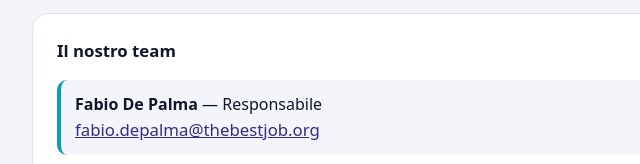
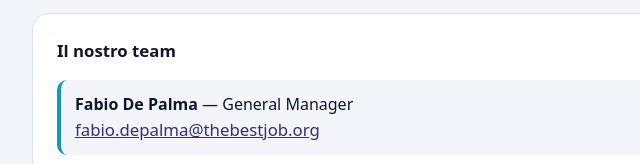
Before and after one commit to stefanosupernet-sudo/the-best-job, a plain HTML site: page contatti/index.html in a window 1280 px wide. Shown: the part 908-1072 px from the top of the page, 268-908 px from the left. Drawn offline with Linux system fonts and the light colour scheme.

Commit message:
Fabio De Palma: Responsabile → General Manager on contatti page

```diff
--- a/contatti/index.html
+++ b/contatti/index.html
@@ -91,7 +91,7 @@
     <div class="card" id="team">
       <h2>Il nostro team</h2>
       <div style="display:grid;gap:12px;margin:16px 0;">
-        <div style="padding:12px 14px;background:var(--bg);border-radius:10px;border-left:4px solid var(--accent);"><strong>Fabio De Palma</strong> — Responsabile<br><a href="mailto:fabio.depalma@thebestjob.org">fabio.depalma@thebestjob.org</a></div>
+        <div style="padding:12px 14px;background:var(--bg);border-radius:10px;border-left:4px solid var(--accent);"><strong>Fabio De Palma</strong> — General Manager<br><a href="mailto:fabio.depalma@thebestjob.org">fabio.depalma@thebestjob.org</a></div>
         <div style="padding:12px 14px;background:var(--bg);border-radius:10px;border-left:4px solid var(--accent);"><strong>Stefano</strong> — Responsabile Marketing e AI<br><a href="mailto:stefano@thebestjob.org">stefano@thebestjob.org</a></div>
         <div style="padding:12px 14px;background:var(--bg);border-radius:10px;border-left:4px solid var(--accent);"><strong>Dragan</strong> — Responsabile Tecnico<br><a href="mailto:dragan@thebestjob.org">dragan@thebestjob.org</a></div>
       </div>
```
